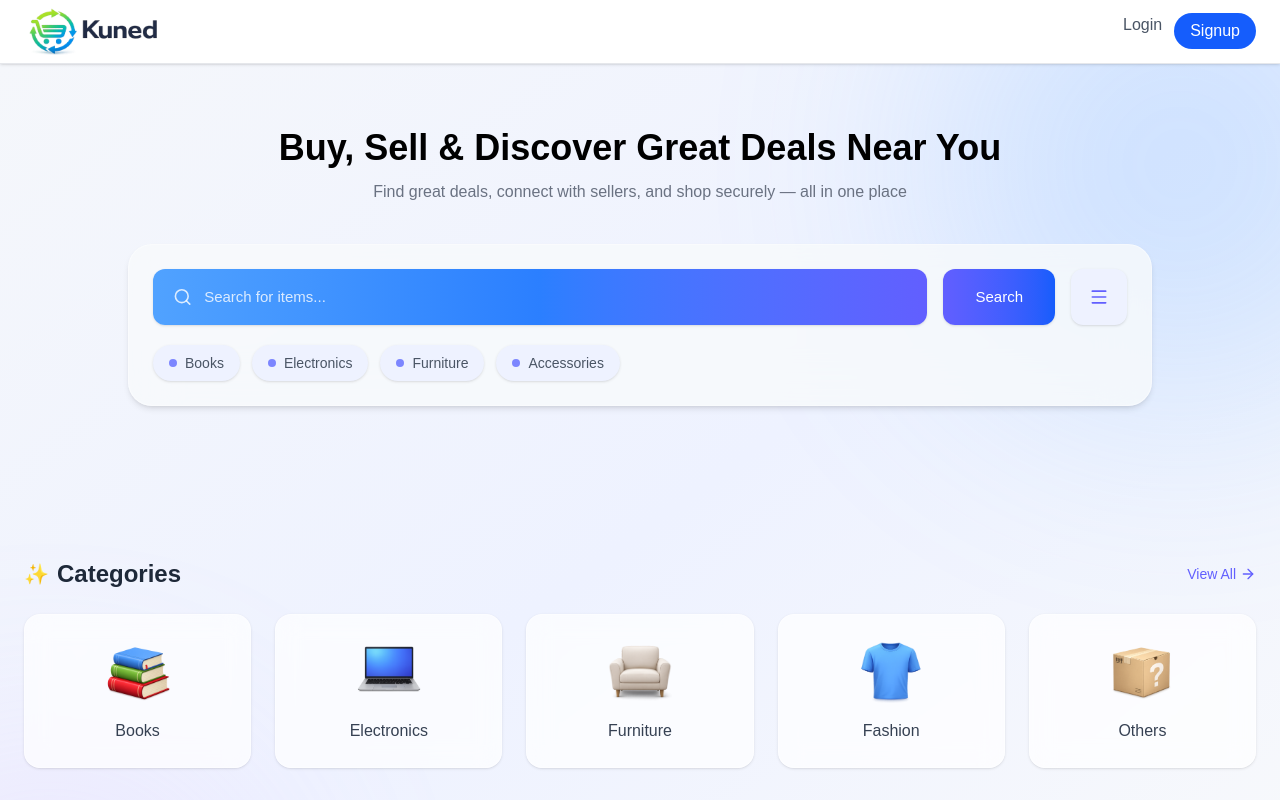
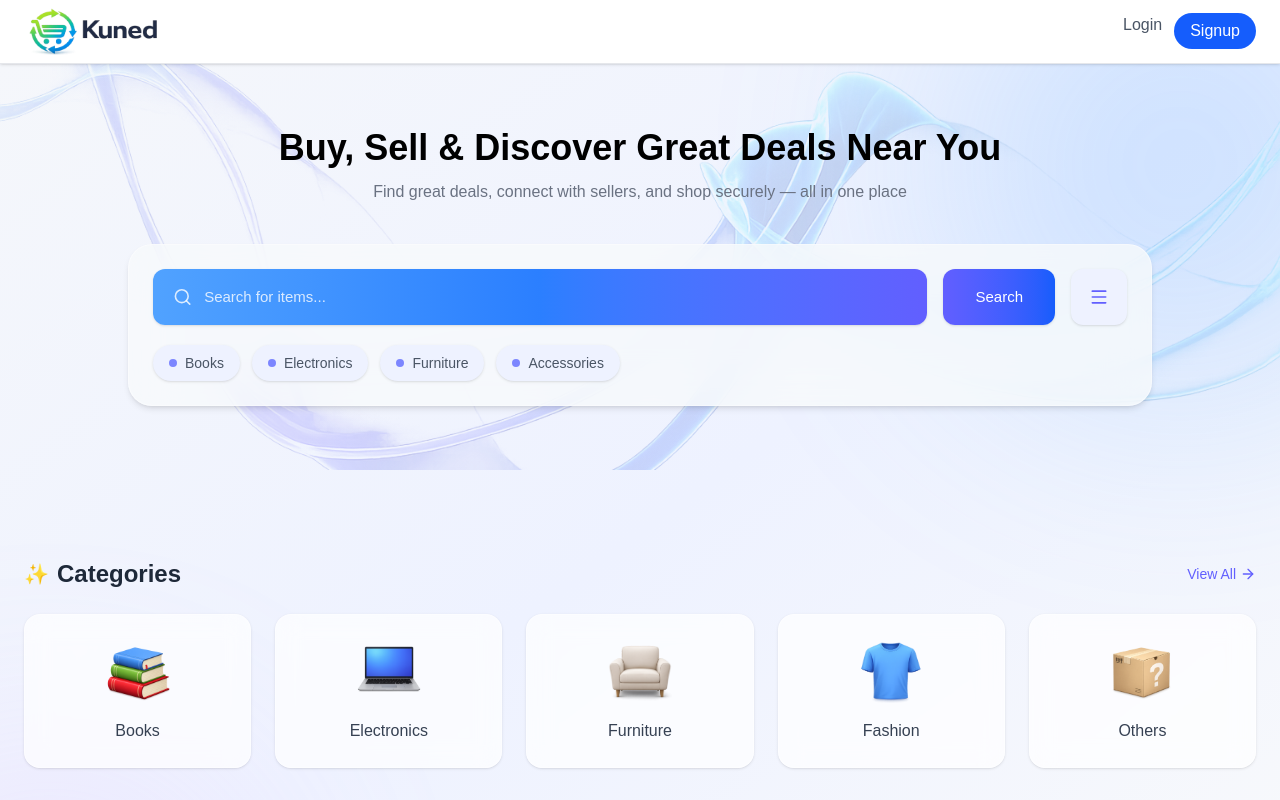
Before and after one commit to M-Jaya-Kumar-Patra/Kuned, a Next.js app: page / in a window 1280 px wide. Shown: the top 800 px of the page. Built offline with nearby package versions, Linux system fonts and the light colour scheme; no server answers; the database is empty.

Commit message:
Hero shade up;dated

```diff
--- a/src/components/home/CategorySection.tsx
+++ b/src/components/home/CategorySection.tsx
@@ -25,7 +25,7 @@ const categories = [
 
 export default function CategorySection() {
   return (
-    <div className="mt-12">
+    <div className="mt-12 ">
 
       {/* Header */}
       <div className="flex justify-between items-center mb-6">
--- a/src/components/home/HeroSection.tsx
+++ b/src/components/home/HeroSection.tsx
@@ -5,13 +5,14 @@ export default function HeroSection() {
   return (
    <div className="relative py-16 overflow-hidden">
 
-  {/* RIGHT GLOW */}
-  <div className="absolute right-[-100px] top-[-100px] w-[500px] h-[500px]
-  rounded-full" />
+    <div className="absolute inset-0 pointer-events-none z-0 flex  justify-center">
+  <img
+    src="/images/hero_shade.png"
+    alt="hero shade"
+    className="w-[100vw] h-[130%] object-cover opacity-20"
+  />
+</div>
 
-  {/* BOTTOM FADE (IMPORTANT) */}
-  <div className="absolute bottom-0 left-0 w-full h-32
-    " />
 
   <div className="max-w-5xl mx-auto text-center relative z-10">
 
```
Also changed, not shown: public/images/hero_shade.png (added), public/images/transparent_gradient.png (added).
